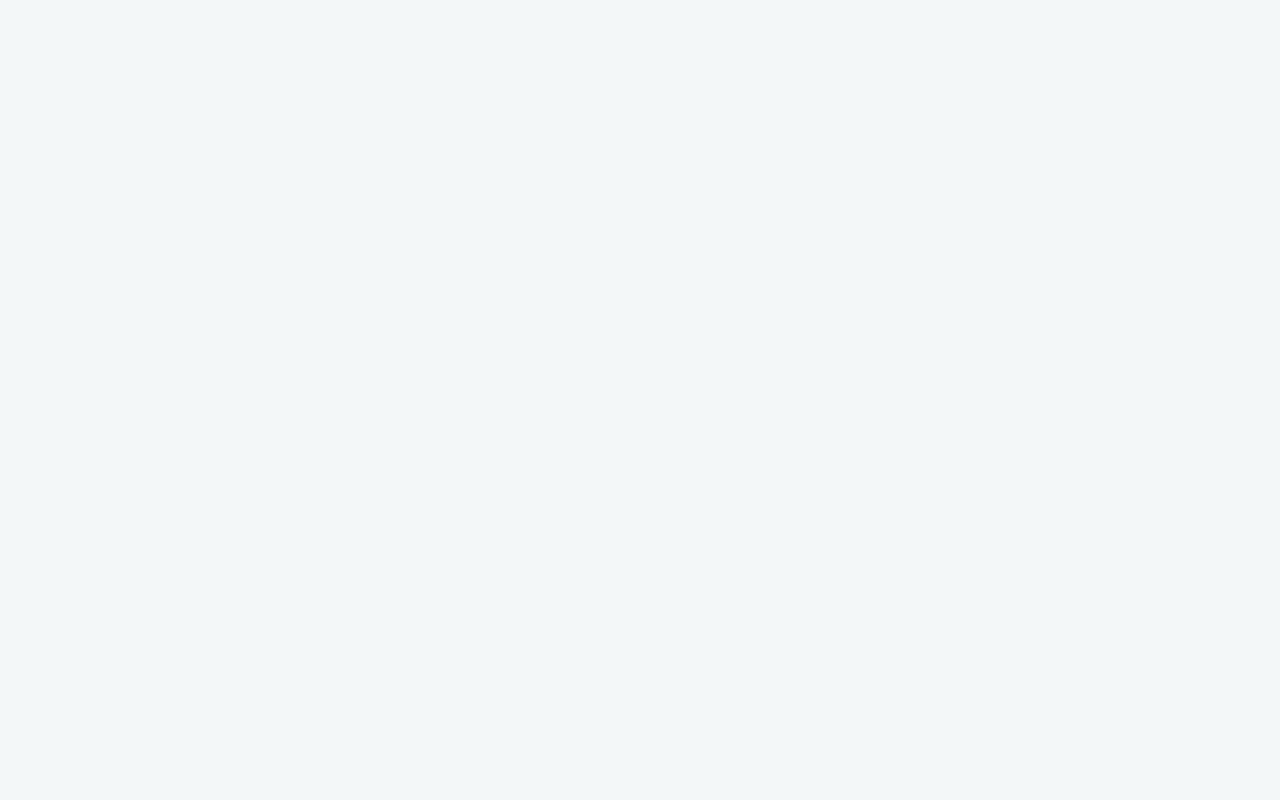
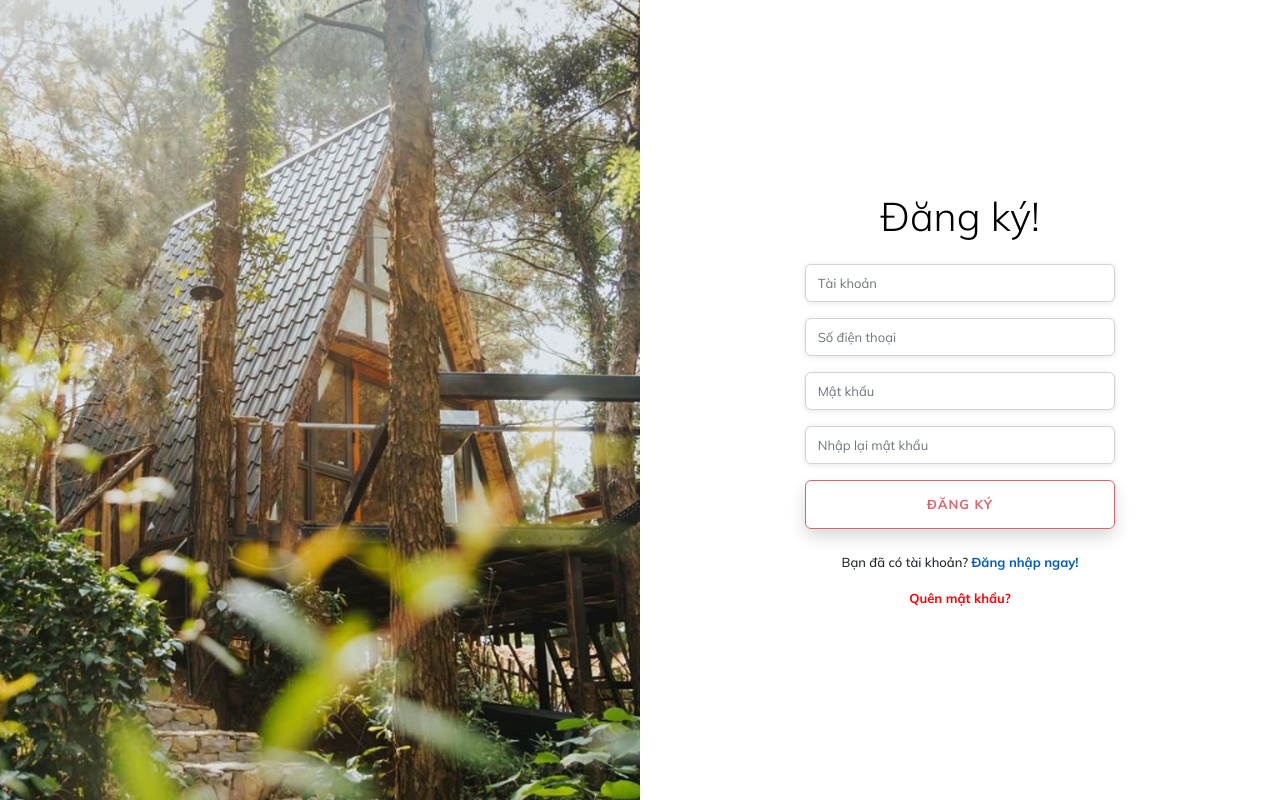
Before and after one commit to lamthuy305/Group-5-Case-Module-6-FE, an Angular app: page /register in a window 1280 px wide. Before the commit this address led to /. Built offline with nearby package versions, Linux system fonts and the light colour scheme.

Commit message:
them register

```diff
--- /dev/null
+++ b/src/app/auth/auth-routing.module.ts
@@ -0,0 +1,11 @@
+import { NgModule } from '@angular/core';
+import { Routes, RouterModule } from '@angular/router';
+
+
+const routes: Routes = [];
+
+@NgModule({
+  imports: [RouterModule.forChild(routes)],
+  exports: [RouterModule]
+})
+export class AuthRoutingModule { }
--- a/src/app/login/login.component.html
+++ b/src/app/auth/login/login.component.html
@@ -41,13 +41,13 @@
                 <button type="submit"
                         class="btn btn-lg btn-outline-primary btn-block btn-login text-uppercase font-weight-bold mb-2">Đăng nhập</button>
                 <p *ngIf="isInvalid" class="font-weight-bold" style="text-align: center;color: red">Tài khoản hoặc mật khẩu không đúng!</p>
-                <div class="text-center pt-3">
-                  Bạn chưa có tài khoản? <a class="font-weight-bold" style="color: #005cbf">Đăng ký ngay!</a>
-                </div>
-                <div class="text-center pt-3"><a class="font-weight-bold" href="register.html" style="color: red">Quên mật khẩu?</a>
-                </div>
               </form>
-              <hr class="my-4">
+              <div class="text-center pt-3">
+              Bạn chưa có tài khoản? <a class="font-weight-bold" style="color: #005cbf" routerLink="/register">Đăng ký ngay!</a>
+            </div>
+              <div class="text-center pt-3"><a class="font-weight-bold" href="register.html" style="color: red">Quên mật khẩu?</a>
+              </div>
+<!--              <hr class="my-4">-->
 <!--              <p class="text-center">ĐĂNG NHẬP BẰNG TÀI KHOẢN MXH</p>-->
 <!--              <div class="row">-->
 <!--                <div class="col pr-2">-->
--- a/src/app/login/login.component.ts
+++ b/src/app/auth/login/login.component.ts
@@ -1,7 +1,7 @@
 import {Component, OnInit} from '@angular/core';
 import {FormControl, FormGroup} from "@angular/forms";
-import {AuthService} from "../service/auth.service";
-import {User} from "../model/user";
+import {AuthService} from "../../service/auth.service";
+import {User} from "../../model/user";
 import {Router} from "@angular/router";
 
 @Component({
--- /dev/null
+++ b/src/app/auth/register/register.component.html
@@ -0,0 +1,80 @@
+<!doctype html>
+<html lang="en">
+
+<!-- thaotrinh.info/preview/theme-2/register.html  2021 09:01:13 GMT -->
+
+<head>
+
+  <meta charset="utf-8">
+  <meta name="viewport" content="width=device-width, initial-scale=1, shrink-to-fit=no">
+  <meta name="description" content="Askbootstrap">
+  <meta name="author" content="Askbootstrap">
+  <title>Osahan Eat - Online Food Ordering Website HTML Template</title>
+
+</head>
+<body class="bg-white">
+<div class="container-fluid">
+  <div class="row no-gutter">
+    <div class="d-none d-md-flex col-md-4 col-lg-6 bg-image"></div>
+    <div class="col-md-8 col-lg-6">
+      <div class="login d-flex align-items-center py-5">
+        <div class="container">
+          <div class="row">
+            <div class="col-md-9 col-lg-8 mx-auto pl-5 pr-5">
+              <h1 class="login-heading mb-4" style="text-align: center">Đăng ký!</h1>
+              <form [formGroup]="formRegister" (ngSubmit)="register()">
+                <div class="form-group">
+                  <input type="text" class="form-control"
+                         placeholder="Tài khoản" formControlName="username">
+                </div>
+                <div style="color: red" [hidden]="UsernameControl.valid || !UsernameControl.touched">
+                  <p *ngIf=" UsernameControl.errors?.required" style="color: red">Không được để trống</p>
+                </div>
+                <div class="form-group">
+                  <input type="tel" id="inputEmail" class="form-control"
+                         placeholder="Số điện thoại" formControlName="numberPhone">
+                </div>
+                <div [hidden]="numberPhoneControl.valid || !numberPhoneControl.touched">
+                  <p style="color: red" *ngIf=" numberPhoneControl.errors?.required">Không được để trống</p>
+                </div>
+                <div class="form-group">
+                  <input type="password" class="form-control"
+                         placeholder="Mật khẩu" formControlName="password">
+                </div>
+                <div style="color: red" [hidden]="passwordControl.valid || !passwordControl.touched">
+                  <p style="color: red" *ngIf=" passwordControl.errors?.required">Không được để trống</p>
+                  <p *ngIf=" passwordControl.errors?.pattern" style="color: red">Mật khẩu phải từ 6-8 ký tự</p>
+                </div>
+                <div class="form-group">
+                  <input type="password" class="form-control"
+                         placeholder="Nhập lại mật khẩu" formControlName="confirmPassword">
+                </div>
+                <div style="color: red" [hidden]="confirmPasswordControl.valid || !confirmPasswordControl.touched">
+                  <p style="color: red" *ngIf=" confirmPasswordControl.errors?.required">Không được để trống</p>
+                  <p *ngIf="confirmPasswordControl.value!==passwordControl.value" style="color: red">Mật khẩu không trùng khớp</p>
+                </div>
+                <button type="submit"
+                        class="btn btn-lg btn-outline-primary btn-block btn-login text-uppercase font-weight-bold mb-2">
+                  Đăng ký
+                </button>
+              </form>
+              <div class="text-center pt-3">
+                Bạn đã có tài khoản? <a class="font-weight-bold" style="color: #005cbf" routerLink="/login">Đăng nhập
+                ngay!</a>
+              </div>
+              <div class="text-center pt-3"><a class="font-weight-bold" href="register.html" style="color: red">Quên mật
+                khẩu?</a>
+              </div>
+            </div>
+          </div>
+        </div>
+      </div>
+    </div>
+  </div>
+</div>
+
+</body>
+
+<!-- thaotrinh.info/preview/theme-2/register.html  2021 09:01:13 GMT -->
+
+</html>
--- /dev/null
+++ b/src/app/auth/register/register.component.ts
@@ -0,0 +1,48 @@
+import { Component, OnInit } from '@angular/core';
+import {FormControl, FormGroup, Validators} from "@angular/forms";
+import {AuthService} from "../../service/auth.service";
+import {User} from "../../model/user";
+import {min} from "rxjs/operators";
+
+@Component({
+  selector: 'app-register',
+  templateUrl: './register.component.html',
+  styleUrls: ['./register.component.css']
+})
+export class RegisterComponent implements OnInit {
+  user: User = {};
+  formRegister: FormGroup = new FormGroup({
+    username: new FormControl('',[Validators.required]),
+    numberPhone: new FormControl('',[Validators.required]),
+    password: new FormControl('',[Validators.required,Validators.pattern('^(?=.*)(?=.*).{6,8}$')]),
+    confirmPassword: new FormControl('',[Validators.required]),
+  });
+
+
+  get UsernameControl() {
+    return this.formRegister.get('username')
+  };
+
+  get numberPhoneControl() {
+    return this.formRegister.get('numberPhone')
+  }
+
+  get passwordControl() {
+    return this.formRegister.get('password')
+  }
+
+  get confirmPasswordControl() {
+    return this.formRegister.get('confirmPassword')
+  }
+
+  constructor(private registerService: AuthService) { }
+
+  ngOnInit() {
+  }
+
+
+  register() {
+    this.user= this.formRegister.value;
+  }
+
+}
--- a/src/index.html
+++ b/src/index.html
@@ -18,17 +18,20 @@
 
   <link href="assets/css/osahan.css" rel="stylesheet">
 
+  <link rel="icon" type="image/png" href="img/favicon.png">
+
 
 </head>
 <body>
-  <app-root></app-root>
+<app-root></app-root>
 
-  <script src="assets/vendor/jquery/jquery-3.3.1.slim.min.js" type="text/javascript"></script>
+<script src="assets/vendor/jquery/jquery-3.3.1.slim.min.js" type="text/javascript"></script>
 
-  <script src="assets/vendor/bootstrap/js/bootstrap.bundle.min.js" type="text/javascript"></script>
+<script src="assets/vendor/bootstrap/js/bootstrap.bundle.min.js" type="text/javascript"></script>
 
-  <script src="assets/vendor/select2/js/select2.min.js" type="text/javascript"></script>
+<script src="assets/vendor/select2/js/select2.min.js" type="text/javascript"></script>
 
-  <script src="assets/js/custom.js" type="text/javascript"></script>
+<script src="assets/js/custom.js" type="text/javascript"></script>
 </body>
+
 </html>
```
Also changed, not shown: src/app/app-routing.module.ts (+7 -1 lines), src/app/app.module.ts (+5 -3 lines), src/app/auth/auth.module.ts (added, +21 -0 lines), src/app/auth/login/login.component.css (added), src/app/auth/register/register.component.css (added), 2 other files (tests, documents, lock files or other folders).
